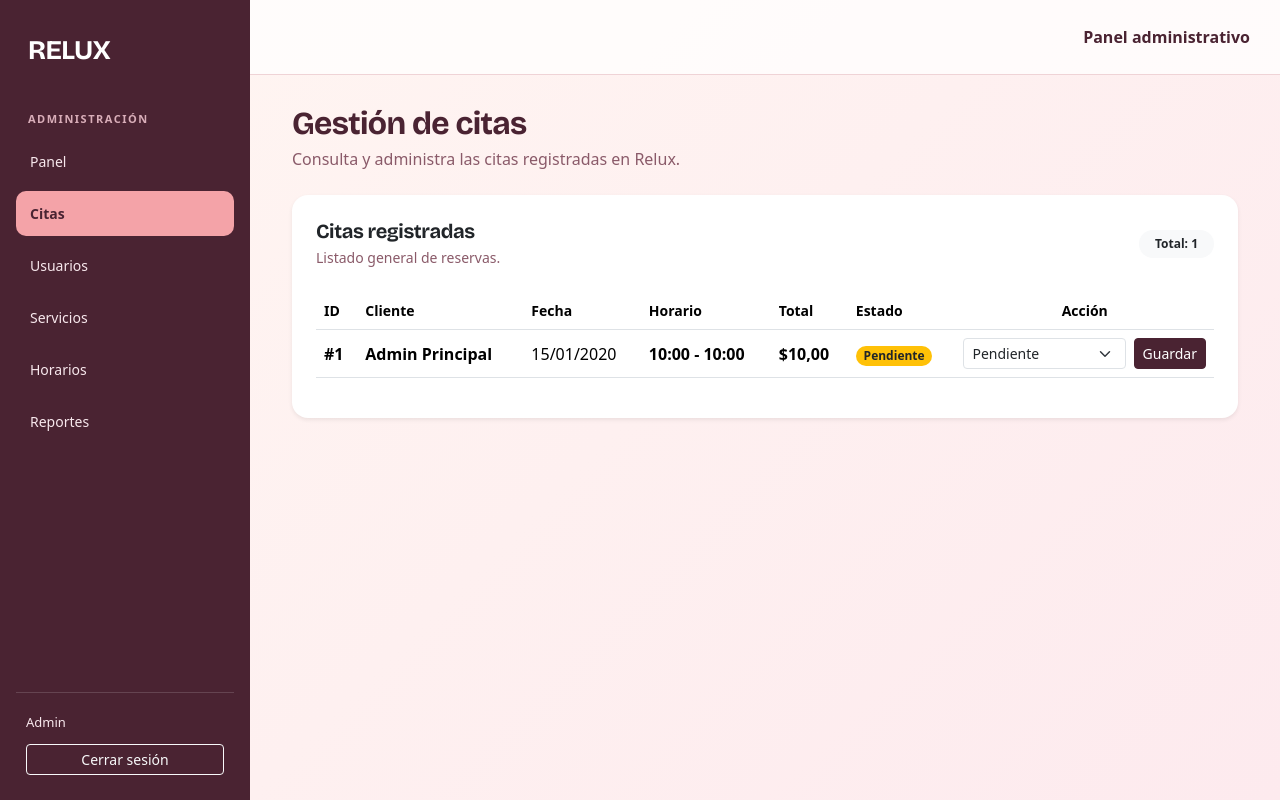
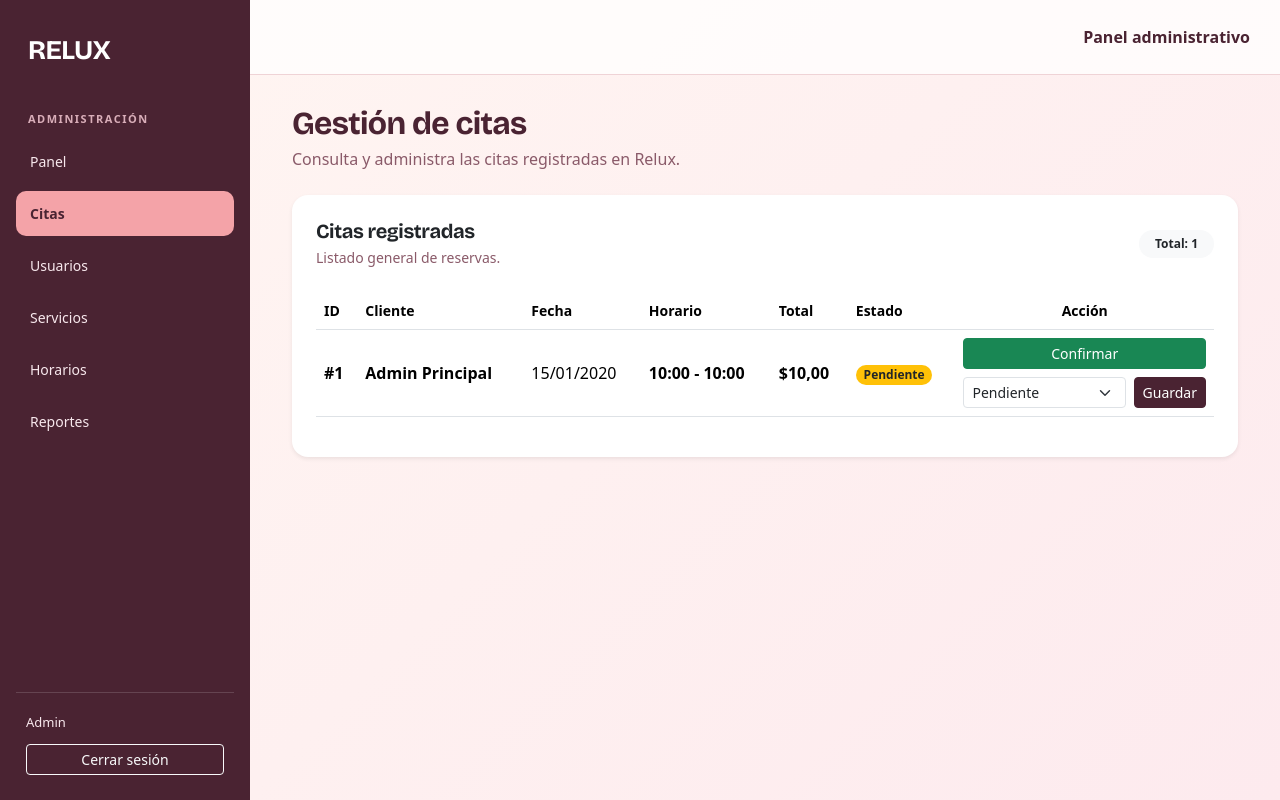
Before and after one commit to Josue1895/AppSalonCitas, a Laravel app: page /admin/citas in a window 1280 px wide. Run offline with Laravel 12, Linux system fonts and the light colour scheme; a user stored in the database is signed in; data comes from the database, SQL or seed files in the repository; tables that the repository leaves empty hold one stand-in row (values such as "Sample post").

Commit message:
cambios version 1.0
 las citas pendientes ahora tienen un botón Confirmar que actualiza su estado a confirmada. Se mantiene el formulario existente para gestionar otros estados.

```diff
--- a/resources/views/admin/citas.blade.php
+++ b/resources/views/admin/citas.blade.php
@@ -122,6 +122,20 @@
                         </td>
 
                         <td>
+                            @if($cita->estado === 'pendiente')
+                                <form
+                                    action="{{ route('admin.citas.estado', $cita->id) }}"
+                                    method="POST"
+                                    class="mb-2"
+                                >
+                                    @csrf
+                                    <input type="hidden" name="estado" value="confirmada">
+                                    <button type="submit" class="btn btn-sm btn-success w-100">
+                                        Confirmar
+                                    </button>
+                                </form>
+                            @endif
+
                             <form
                                 action="{{ route('admin.citas.estado', $cita->id) }}"
                                 method="POST"
```
